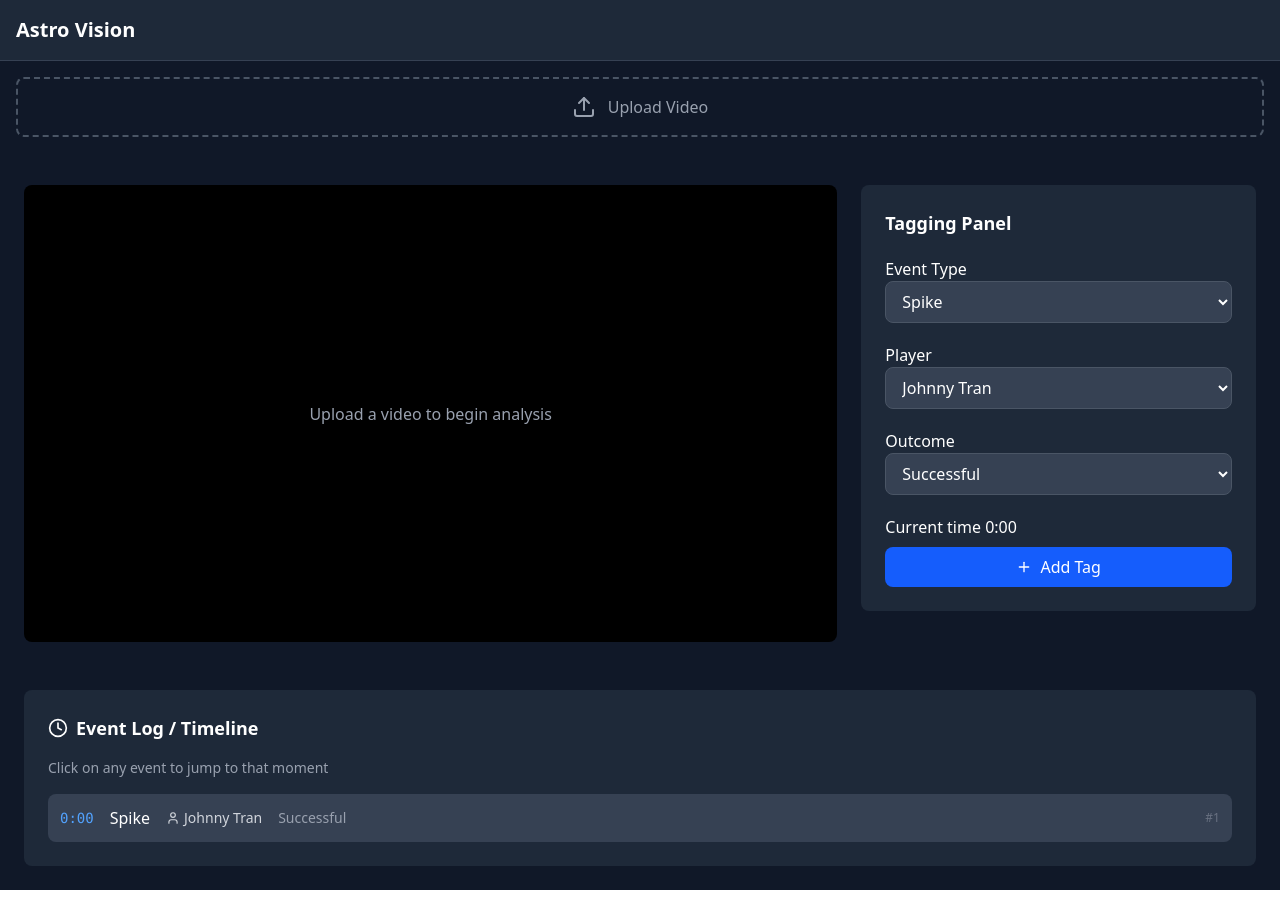
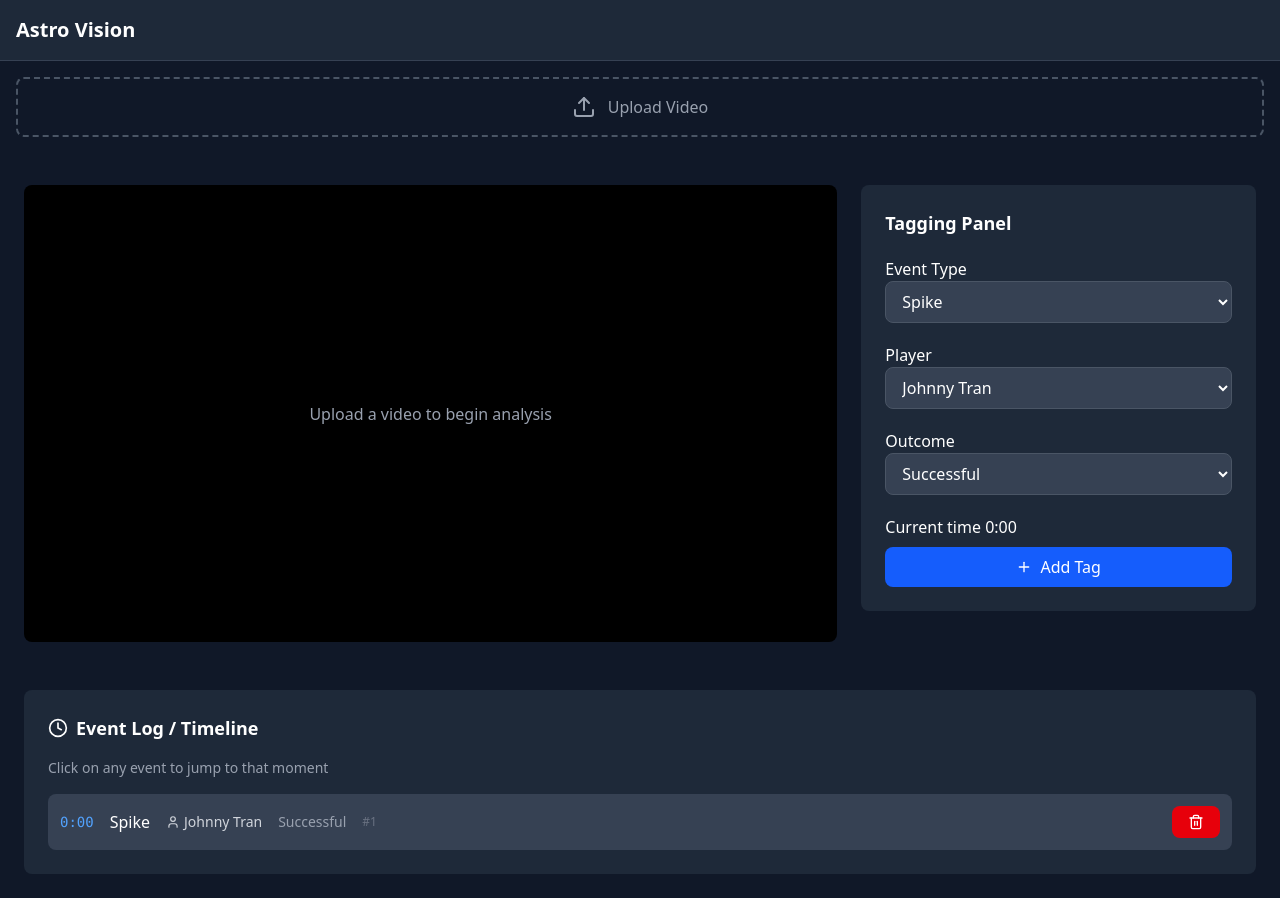
Before and after one commit to jtran217/astro-vision, a React (Vite) app in the folder frontend/: page / in a window 1280 px wide. Both pictures are taken after a click on the button "Add Tag". Built offline with nearby package versions, Linux system fonts and the light colour scheme.

Commit message:
Implement deleting tag.
Signed-off-by: Johnny Tran <jktran1998@gmail.com>

```diff
--- a/frontend/src/App.tsx
+++ b/frontend/src/App.tsx
@@ -35,6 +35,9 @@ function App() {
       [...prev, tag].sort((a, b) => a.timestamp - b.timestamp)
     );
   };
+  const handleDeleteTag = (id: number) => {
+    setEvents((prev) => prev.filter((event) => event.id != id));
+  };
   const handleEventClick = (timestamp: number) => {
     setSeekTo(timestamp);
     setTimeout(() => setSeekTo(null), 100);
@@ -64,7 +67,11 @@ function App() {
             />
           </div>
           <div className="col-span-12 mt-6">
-            <EventTimeline events={events} onEventClick={handleEventClick} />
+            <EventTimeline
+              events={events}
+              onEventClick={handleEventClick}
+              onDeleteClick={handleDeleteTag}
+            />
           </div>
         </div>
       </div>
--- a/frontend/src/components/EventTimeline.tsx
+++ b/frontend/src/components/EventTimeline.tsx
@@ -1,5 +1,5 @@
 import React from "react";
-import { Clock, User, Target } from "lucide-react";
+import { Clock, User, Target, Trash2 } from "lucide-react";
 
 interface Event {
   id: number;
@@ -13,11 +13,13 @@ interface Event {
 interface EventTimelineProps {
   events: Event[];
   onEventClick: (timestamp: number) => void;
+  onDeleteClick: (id: number) => void;
 }
 
 export const EventTimeline: React.FC<EventTimelineProps> = ({
   events,
   onEventClick,
+  onDeleteClick,
 }) => {
   return (
     <div className="bg-gray-800 rounded-lg p-6">
@@ -62,8 +64,14 @@ export const EventTimeline: React.FC<EventTimelineProps> = ({
                       {event.outcome}
                     </span>
                   </div>
+                  <div className="text-xs text-gray-500">#{index + 1}</div>
                 </div>
-                <div className="text-xs text-gray-500">#{index + 1}</div>
+                <button
+                  onClick={() => onDeleteClick(event.id)}
+                  className="bg-red-600 hover:bg-red-700 text-white font-medium py-2 px-4 rounded-lg transition-colors flex items-center justify-center"
+                >
+                  <Trash2 size={16} />
+                </button>
               </div>
             </div>
           ))}
```
